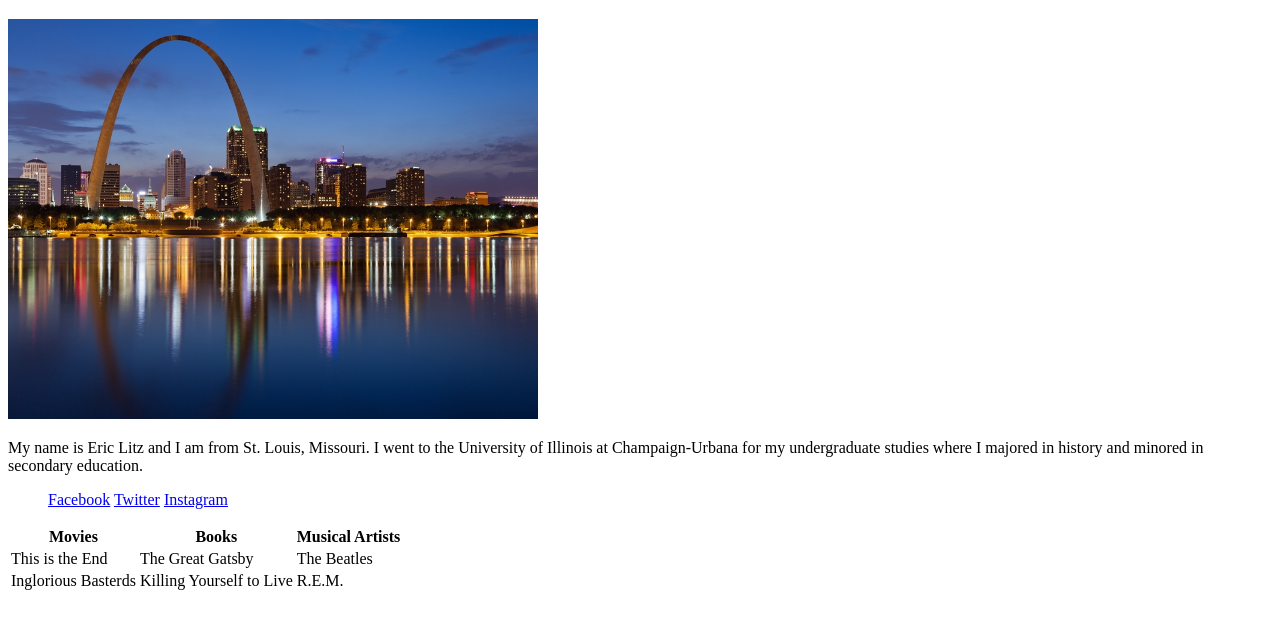
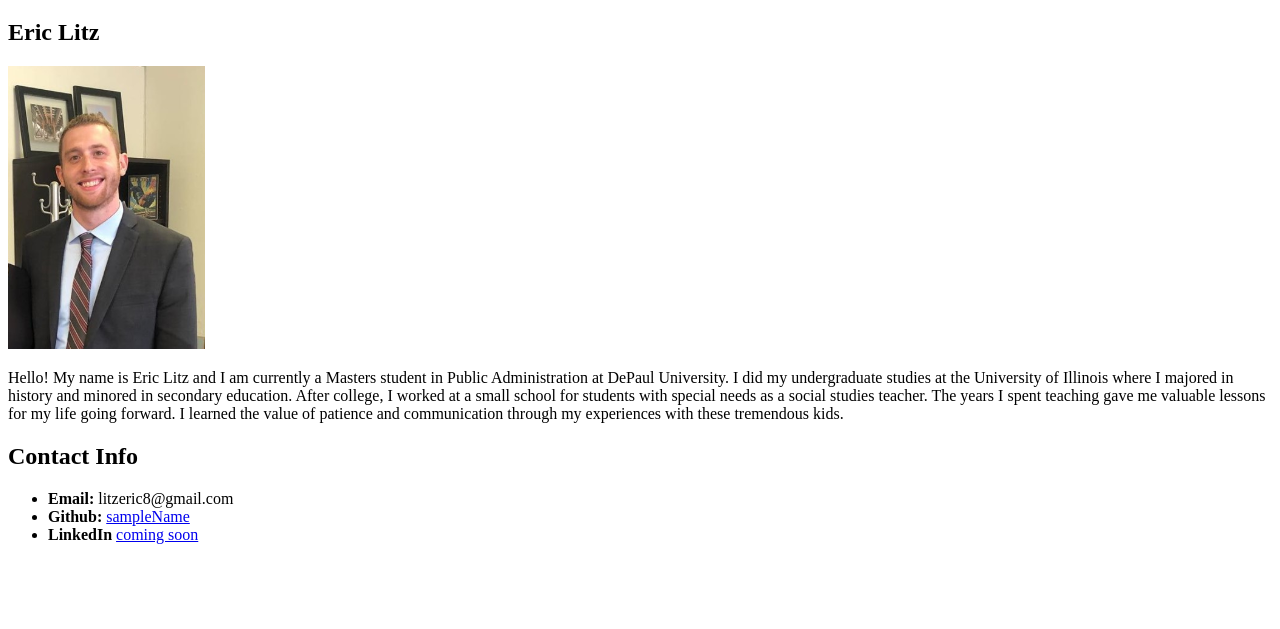
Before and after one commit to ericlitz/ericlitz.github.io, a plain HTML site: page index.html in a window 1280 px wide. Shown: the part 61-690 px from the top of the page. Drawn offline with Linux system fonts and the light colour scheme.

Commit message:
Add files via upload

```diff
--- a/index.html
+++ b/index.html
@@ -1,34 +1,41 @@
+
 <!DOCTYPE html>
-<html lang='en-us'>
+
+<!-- CSS Stylesheets with Relative Paths -->
+
+<html lang="en-us">
 <head>
-        <meta charset='utf-8'>
-        <title>Eric's Repo</title>
+    <meta charset="UTF-8">
+    <title>CSS Stylesheets with Relative Paths</title>
+
+    <link rel="stylesheet" type="text/css" href="style.css">
 </head>
+
 <body>
-    <h1>Eric Litz</h1>
-    <img src='St-Louis.jpg' alt='St. Louis' height='400px' />
-    <p>My name is Eric Litz and I am from St. Louis, Missouri.  I went to the University of Illinois at Champaign-Urbana for my undergraduate studies where I majored in history and minored in secondary education.</p>
-    <ul>
-        <a href='http://facebook.com/ericlitz'>Facebook</a>
-        <a href='http://twitter.com/elitz25'>Twitter</a>
-        <a href='http://instagram.com/elitz825'>Instagram</a>
-    </ul>
-    <table>
-        <tr>
-            <th>Movies</th>
-            <th>Books</th>
-            <th>Musical Artists</th>
-        </tr>
-        <tr>
-            <td>This is the End</td>
-            <td>The Great Gatsby</td>
-            <td>The Beatles</td>
-        </tr>
-        <tr>
-            <td>Inglorious Basterds</td>
-            <td>Killing Yourself to Live</td>
-            <td>R.E.M.</td>
-        </tr>
-    </table>
+
+    <header>
+    <h1><strong>Eric Litz</strong></h1>
+    </header>
+
+    <main class="container">
+    <section id="main-bio">
+        <section id="figure">
+        <h2 id="bio-name">Eric Litz</h2>
+        <img id="bio-image" src="Headshot.png" alt="Eric Litz">
+        </section>
+        <p>Hello!  My name is Eric Litz and I am currently a Masters student in Public Administration at DePaul University.  I did my undergraduate studies at the University of Illinois where I majored in history and minored in secondary education.  After college, I worked at a small school for students with special needs as a social studies teacher.  The years I spent teaching gave me valuable lessons for my life going forward.  I learned the value of patience and communication through my experiences with these tremendous kids.</a></p>
+    </section>
+
+    <aside id="contact-info">
+        <h2>Contact Info</h2>
+        <ul>
+            <li><strong>Email:</strong> <a>litzeric8@gmail.com</a></li>
+            <li><strong>Github:</strong> <a href="github.com/ericlitz">sampleName</a></li>
+            <li><strong>LinkedIn</strong> <a href="https://www.linkedin.com/in/eric-litz-12b721177">coming soon</a></li>
+        </ul>
+    </aside>
+    </main>
+
 </body>
+
 </html>
```
Also changed, not shown: Headshot.PNG (added).
